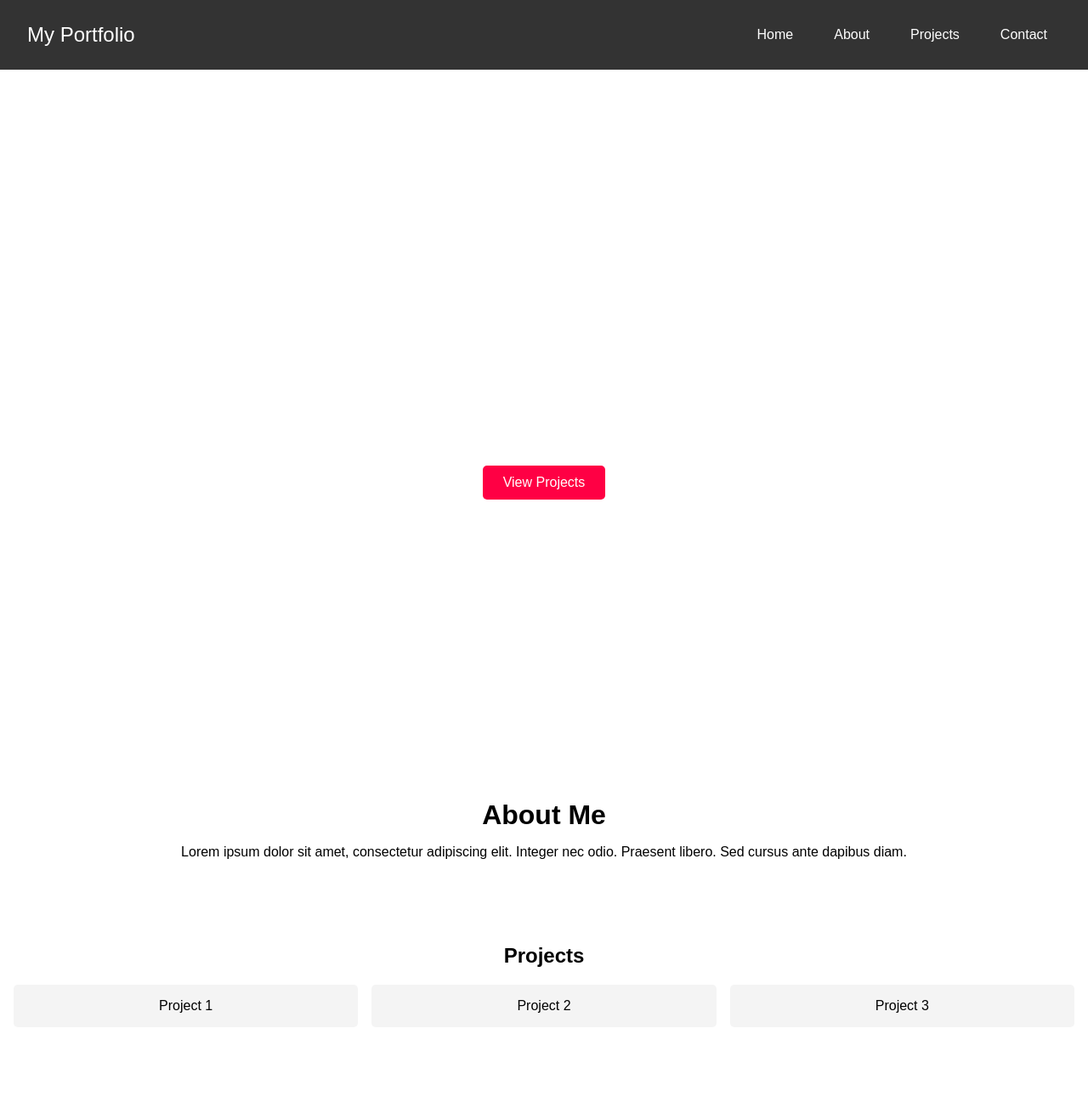
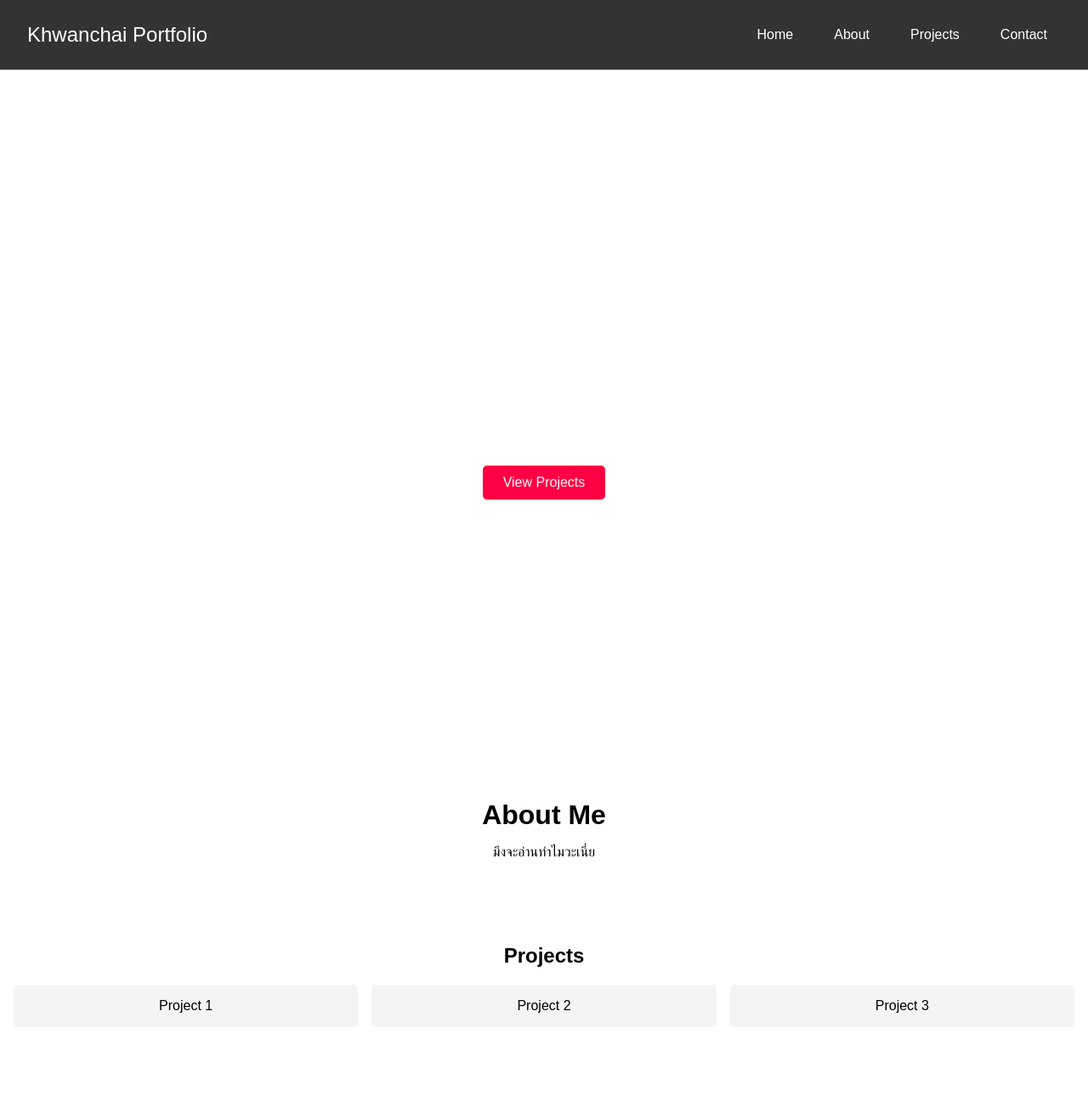
Before and after one commit to klongkhwan/chai, a website: page index.html in a window 1280 px wide. Shown: the top 1290 px of the page at 85% size. Drawn offline with Linux system fonts and the light colour scheme.

Commit message:
Update index.html

```diff
--- a/index.html
+++ b/index.html
@@ -9,7 +9,7 @@
 <body>
     <header>
         <nav>
-            <div class="logo">My Portfolio</div>
+            <div class="logo">Khwanchai Portfolio</div>
             <ul class="nav-links">
                 <li><a href="#home">Home</a></li>
                 <li><a href="#about">About</a></li>
@@ -27,7 +27,7 @@
     </section>
     <section id="about">
         <h2>About Me</h2>
-        <p>Lorem ipsum dolor sit amet, consectetur adipiscing elit. Integer nec odio. Praesent libero. Sed cursus ante dapibus diam.</p>
+        <p>มีงจะอ่านทำไมวะเนี่ย</p>
     </section>
     <section id="projects">
         <h2>Projects</h2>
```
